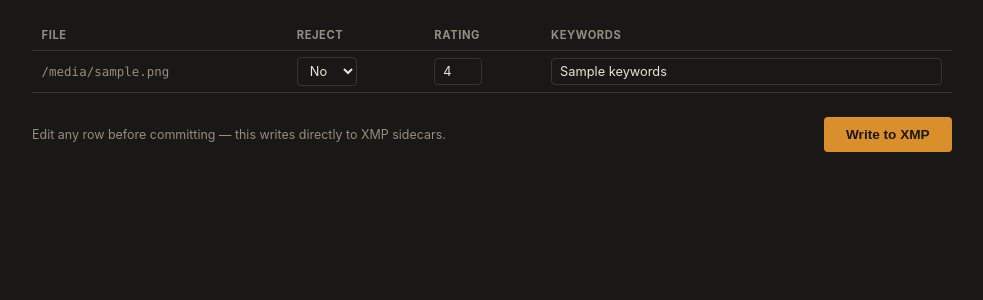
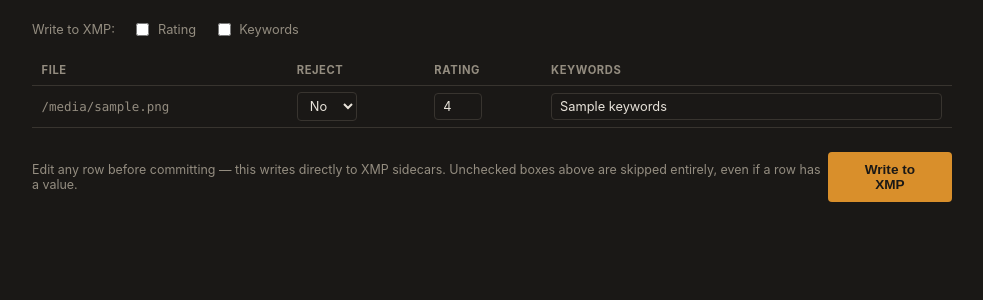
Before and after one commit to elpicoso/photo-triage-app, a Flask app: template templates/review.html in a window 1280 px wide. Shown: the part 70-370 px from the top of the page, without its empty margins (148-1131 px from the left). Run offline with Flask 3, Linux system fonts and the light colour scheme; the template is opened without the code that fills it: most values are stand-ins (such as "Sample title", 1, 10 or a date in 2020).

Commit message:
Add selectable triage operations (rate/keyword/reject)

````diff
--- a/app.py
+++ b/app.py
@@ -1,4 +1,5 @@
 import csv
+import json
 import os
 
 from flask import Flask, render_template, request, redirect, url_for, abort
@@ -25,6 +26,10 @@ def preview_dir(folder):
 
 def csv_path(folder):
     return os.path.join(preview_dir(folder), "triage_results.csv")
+
+
+def ops_path(folder):
+    return os.path.join(preview_dir(folder), ".ops.json")
 
 
 def written_marker(folder):
@@ -107,13 +112,31 @@ def extract(folder):
 
 @app.route("/triage/<path:folder>", methods=["POST"])
 def triage(folder):
-    results = triage_folder(preview_dir(folder))
+    selected_ops = request.form.getlist("ops")
+    do_reject = "reject" in selected_ops
+    do_rating = "rating" in selected_ops
+    do_keywords = "keywords" in selected_ops
+
+    results = triage_folder(
+        preview_dir(folder),
+        do_reject=do_reject,
+        do_rating=do_rating,
+        do_keywords=do_keywords,
+    )
     with open(csv_path(folder), "w", newline="") as f:
         writer = csv.DictWriter(
             f, fieldnames=["filename", "reject", "rating", "keywords"]
         )
         writer.writeheader()
         writer.writerows(results)
+
+    # Remember what was selected so the review step can default its own
+    # write-time checkboxes to match (with the option to override there).
+    with open(ops_path(folder), "w") as f:
+        json.dump(
+            {"reject": do_reject, "rating": do_rating, "keywords": do_keywords}, f
+        )
+
     return redirect(url_for("review", folder=folder))
 
 
@@ -121,13 +144,23 @@ def triage(folder):
 def review(folder):
     with open(csv_path(folder), newline="") as f:
         rows = list(csv.DictReader(f))
-    return render_template("review.html", folder=folder, rows=rows)
+
+    ops = {"reject": True, "rating": True, "keywords": True}
+    if os.path.exists(ops_path(folder)):
+        with open(ops_path(folder)) as f:
+            ops.update(json.load(f))
+
+    return render_template("review.html", folder=folder, rows=rows, ops=ops)
 
 
 @app.route("/write/<path:folder>", methods=["POST"])
 def write(folder):
     raw_dir = safe_path(folder)
     raw_ext = request.form.get("raw_ext", "CR2")
+
+    write_ops = request.form.getlist("ops")
+    do_rating = "rating" in write_ops
+    do_keywords = "keywords" in write_ops
 
     filenames = request.form.getlist("filename")
     rejects = request.form.getlist("reject")
@@ -142,9 +175,9 @@ def write(folder):
             continue
         write_sidecar(
             raw_path,
-            rating=rating,
+            rating=rating if do_rating else None,
             reject=reject.strip().lower() == "yes",
-            keywords=keywords,
+            keywords=keywords if do_keywords else None,
         )
 
     open(written_marker(folder), "w").close()
--- a/templates/review.html
+++ b/templates/review.html
@@ -45,6 +45,15 @@
   }
   a.back { color: var(--muted); font-size: 0.8rem; text-decoration: none; }
   a.back:hover { color: var(--text); }
+  .write-ops {
+    display: flex;
+    gap: 1.1rem;
+    align-items: center;
+    font-size: 0.8rem;
+    color: var(--muted);
+    margin-bottom: 1rem;
+  }
+  .write-ops label { display: flex; align-items: center; gap: 0.35rem; cursor: pointer; }
   table { width: 100%; border-collapse: collapse; font-size: 0.85rem; }
   th {
     text-align: left;
@@ -97,6 +106,13 @@
 
     <form action="{{ url_for('write', folder=folder) }}" method="post">
       <input type="hidden" name="raw_ext" value="CR2">
+
+      <div class="write-ops">
+        <span>Write to XMP:</span>
+        <label><input type="checkbox" name="ops" value="rating" {{ 'checked' if ops.rating }}> Rating</label>
+        <label><input type="checkbox" name="ops" value="keywords" {{ 'checked' if ops.keywords }}> Keywords</label>
+      </div>
+
       <table>
         <thead>
           <tr>
@@ -131,7 +147,7 @@
       </table>
 
       <div class="submit-row">
-        <span class="note">Edit any row before committing — this writes directly to XMP sidecars.</span>
+        <span class="note">Edit any row before committing — this writes directly to XMP sidecars. Unchecked boxes above are skipped entirely, even if a row has a value.</span>
         <button type="submit">Write to XMP</button>
       </div>
     </form>
--- a/triage.py
+++ b/triage.py
@@ -8,18 +8,39 @@ from config import TRIAGE_MODEL, BATCH_SIZE
 
 client = anthropic.Anthropic()  # reads ANTHROPIC_API_KEY from environment
 
-TRIAGE_PROMPT = """Review these {n} photos from a landscape/astrophotography shoot.
+
+def build_prompt(n, filenames, do_reject, do_rating, do_keywords):
+    """Builds the triage prompt with only the instructions/fields for
+    operations the user actually selected, so we're not asking Claude
+    (and paying for) fields we're going to throw away."""
+    instructions = []
+    fields = []
+
+    if do_reject:
+        instructions.append(
+            '- reject: "yes" if technically bad (blurry, out of focus, blown '
+            'highlights, poorly composed). Note: intentional long exposures, '
+            'star trails, and motion blur in moving elements (water, clouds) '
+            'are NOT rejects.'
+        )
+        fields.append('"reject": "yes/no"')
+    if do_rating:
+        instructions.append("- rating: 1-5 stars if kept (use 0 if rejected)")
+        fields.append('"rating": 0-5')
+    if do_keywords:
+        instructions.append(
+            '- keywords: 5-8 specific, descriptive keywords, comma-separated '
+            '(e.g. "Milky Way, granite boulders, long exposure" not "nature, sky")'
+        )
+        fields.append('"keywords": "..."')
+
+    return f"""Review these {n} photos from a landscape/astrophotography shoot.
 
 For each image, decide:
-- reject: "yes" if technically bad (blurry, out of focus, blown highlights,
-  poorly composed). Note: intentional long exposures, star trails, and
-  motion blur in moving elements (water, clouds) are NOT rejects.
-- rating: 1-5 stars if kept (use 0 if rejected)
-- keywords: 5-8 specific, descriptive keywords, comma-separated
-  (e.g. "Milky Way, granite boulders, long exposure" not "nature, sky")
+{chr(10).join(instructions)}
 
 Respond with ONLY a JSON array, no other text, no markdown formatting.
-Format: [{{"filename": "...", "reject": "yes/no", "rating": 0-5, "keywords": "..."}}]
+Format: [{{"filename": "...", {", ".join(fields)}}}]
 
 Filenames in order shown:
 {filenames}
@@ -31,7 +52,7 @@ def encode_image(path):
         return base64.standard_b64encode(f.read()).decode("utf-8")
 
 
-def triage_batch(image_paths):
+def triage_batch(image_paths, do_reject=True, do_rating=True, do_keywords=True):
     content = []
     for path in image_paths:
         content.append(
@@ -48,8 +69,12 @@ def triage_batch(image_paths):
     content.append(
         {
             "type": "text",
-            "text": TRIAGE_PROMPT.format(
-                n=len(image_paths), filenames="\n".join(filenames)
+            "text": build_prompt(
+                n=len(image_paths),
+                filenames="\n".join(filenames),
+                do_reject=do_reject,
+                do_rating=do_rating,
+                do_keywords=do_keywords,
             ),
         }
     )
@@ -61,22 +86,40 @@ def triage_batch(image_paths):
     )
     text = response.content[0].text.strip()
     text = text.replace("```json", "").replace("```", "").strip()
-    return json.loads(text)
+    parsed = json.loads(text)
+
+    # Normalize so the CSV always has all three columns, even if a
+    # given operation was skipped for this run.
+    for row in parsed:
+        row.setdefault("reject", "")
+        row.setdefault("rating", "")
+        row.setdefault("keywords", "")
+    return parsed
 
 
-def triage_folder(preview_dir, batch_size=None):
-    batch_size = batch_size or BATCH_SIZE
+def triage_folder(preview_dir, batch_size=None, do_reject=True, do_rating=True, do_keywords=True):
     images = sorted(
         os.path.join(preview_dir, f)
         for f in os.listdir(preview_dir)
         if f.lower().endswith(".jpg")
     )
 
+    if not (do_reject or do_rating or do_keywords):
+        # Nothing selected - skip the API entirely, return empty rows
+        # so the review table still lists every file.
+        return [
+            {"filename": os.path.basename(p), "reject": "", "rating": "", "keywords": ""}
+            for p in images
+        ]
+
+    batch_size = batch_size or BATCH_SIZE
     results = []
     for i in range(0, len(images), batch_size):
         batch = images[i : i + batch_size]
         try:
-            results.extend(triage_batch(batch))
+            results.extend(
+                triage_batch(batch, do_reject=do_reject, do_rating=do_rating, do_keywords=do_keywords)
+            )
         except Exception as e:
             # Don't let one bad batch kill the whole run - flag the files
             # so they show up clearly in the review step instead.
@@ -84,8 +127,8 @@ def triage_folder(preview_dir, batch_size=None):
                 results.append(
                     {
                         "filename": os.path.basename(path),
-                        "reject": "no",
-                        "rating": 0,
+                        "reject": "",
+                        "rating": "",
                         "keywords": f"ERROR: {e}",
                     }
                 )
````
Also changed, not shown: metadata.py (+16 -7 lines), templates/browse.html (+14 -0 lines).
